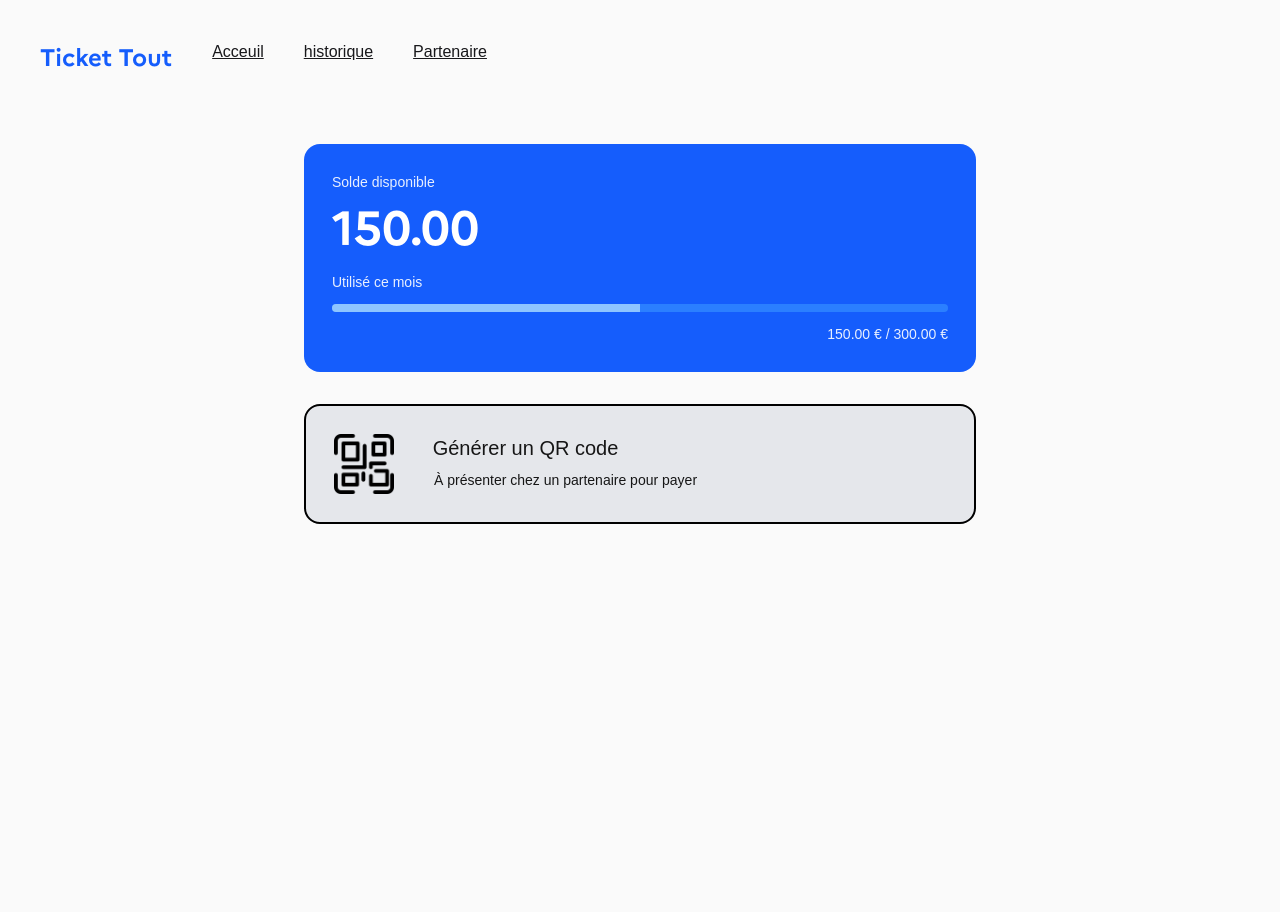
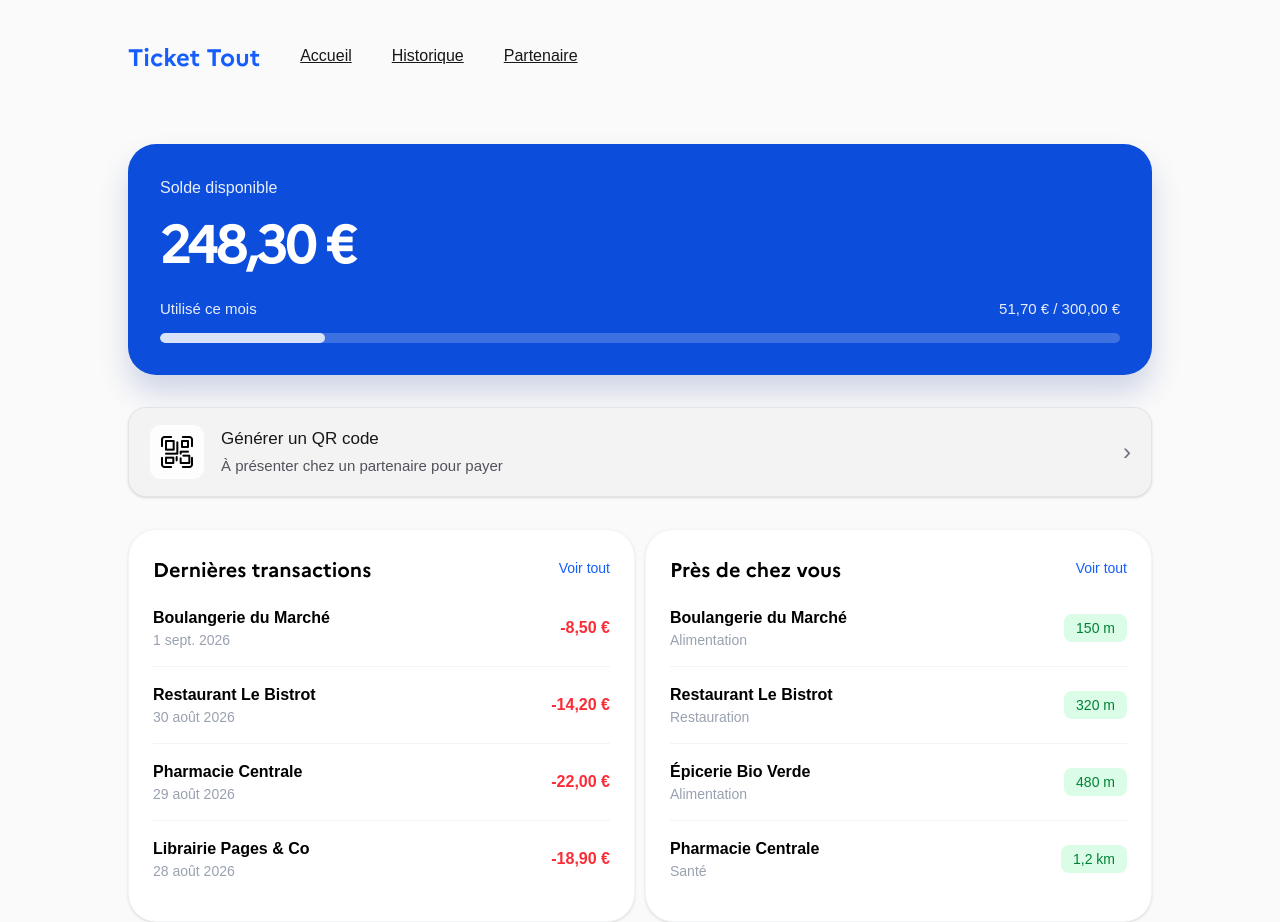
Before and after one commit to Surivor/Survivor, a Next.js app in the folder front/: page /main in a window 1280 px wide. Built offline with nearby package versions, Linux system fonts and the light colour scheme.

Commit message:
feat(front): add part of history and partner in the main page

```diff
--- a/front/src/app/main/page.tsx
+++ b/front/src/app/main/page.tsx
@@ -1,11 +1,19 @@
 import BalanceCard from "@/components/BalanceCard";
 import QrCodeCard from "@/components/QrCodeCard";
+import HistoryMain from "../../components/History_main";
+import Partener_main from "../../components/Partener_main";
 
 export default function mainPage() {
     return (
         <div className="flex min-h-screen flex-col items-center gap-8 bg-zinc-50 px-4 pt-8">
-            <BalanceCard/>
-            <QrCodeCard/>
+            <div className="w-full max-w-5xl flex flex-col items-center gap-8">
+                <BalanceCard/>
+                <QrCodeCard/>
+                <div className="flex items-start gap-2.5 w-full">
+                    <HistoryMain/>
+                    <Partener_main/>
+                </div>
+            </div>
         </div>
     );
 }
--- a/front/src/components/BalanceCard.tsx
+++ b/front/src/components/BalanceCard.tsx
@@ -1,30 +1,34 @@
 export default function BalanceCard() {
-  const used = 150;
-  const limit = 300.00;
-  const balance = limit - used;
+  const used = 51.7;
+  const limit = 300.0;
+  const balance = 248.3;
   const percentage = (used / limit) * 100;
 
+  const formatEuro = (value: number) =>
+    new Intl.NumberFormat("fr-FR", {
+      minimumFractionDigits: 2,
+      maximumFractionDigits: 2,
+    }).format(value) + " €";
+
   return (
-    <div className="w-full max-w-2xl rounded-2xl bg-blue-600 p-7 text-white">
-      <p className="text-sm opacity-90 mb-2">Solde disponible</p>
-      <h2 className="text-5xl font-bold mb-6">{balance.toFixed(2)}</h2>
+    <div className="w-full rounded-[28px] bg-[#0C4DDB] p-6 text-white shadow-[0_18px_30px_rgba(16,52,145,0.18)] sm:p-8">
+      <p className="mb-3 text-[16px] font-normal text-white/90">Solde disponible</p>
+      <h2 className="mb-8 text-[3.4rem] font-semibold leading-none tracking-[-0.06em]">
+        {formatEuro(balance).replace(" €", " €")}
+      </h2>
 
       <div className="space-y-3">
-        <p className="text-sm opacity-90">Utilisé ce mois</p>
-
-        {/* Progress bar */}
-        <div className="flex items-center gap-3">
-          <div className="flex-1 bg-blue-500 rounded-full h-2 overflow-hidden">
-            <div
-              className="bg-blue-300 h-full transition-all"
-              style={{ width: `${percentage}%` }}
-            ></div>
-          </div>
+        <div className="flex items-center justify-between gap-4">
+          <p className="text-[15px] text-white/90">Utilisé ce mois</p>
+          <p className="text-[15px] text-white/90">{formatEuro(used).replace(" €", " €")} / {formatEuro(limit).replace(" €", " €")}</p>
         </div>
 
-        <p className="text-sm text-right opacity-90">
-          {used.toFixed(2)} € / {limit.toFixed(2)} €
-        </p>
+        <div className="h-2.5 overflow-hidden rounded-full bg-white/20">
+          <div
+            className="h-full rounded-full bg-white/80 transition-all duration-300"
+            style={{ width: `${Math.min(percentage, 100)}%` }}
+          />
+        </div>
       </div>
     </div>
   );
--- a/front/src/components/Header.tsx
+++ b/front/src/components/Header.tsx
@@ -3,10 +3,10 @@ import Link from "next/link";
 export default function Header() {
     return (
         <header className="w-full bg-zinc-50 p-10">
-            <nav className="container mx-auto flex gap-10">
+            <nav className="max-w-5xl mx-auto flex items-center gap-10">
                 <h3 className="text-2xl font-bold text-blue-600">Ticket Tout</h3>
-                <Link href="/main" className="text-zinc-900 hover:text-zinc-700 underline zoom-125">Acceuil</Link>
-                <Link href="/history" className="text-zinc-900 hover:text-zinc-700 underline zoom-125">historique</Link>
+                <Link href="/main" className="text-zinc-900 hover:text-zinc-700 underline zoom-125">Accueil</Link>
+                <Link href="/history" className="text-zinc-900 hover:text-zinc-700 underline zoom-125">Historique</Link>
                 <Link href="/partner" className="text-zinc-900 hover:text-zinc-700 underline zoom-125">Partenaire</Link>
             </nav>
         </header>
--- /dev/null
+++ b/front/src/components/History_main.tsx
@@ -0,0 +1,33 @@
+import Link from 'next/link'
+
+const transactions = [
+    { name: "Boulangerie du Marché", date: "1 sept. 2026", amount: "-8,50 €" },
+    { name: "Restaurant Le Bistrot", date: "30 août 2026", amount: "-14,20 €" },
+    { name: "Pharmacie Centrale", date: "29 août 2026", amount: "-22,00 €" },
+    { name: "Librairie Pages & Co", date: "28 août 2026", amount: "-18,90 €" },
+]
+
+export default function HistoryMain() {
+    return (
+        <div className={"w-full rounded-[28px] bg-white border border-gray-100 shadow-sm p-6"}>
+            <div className="flex items-center justify-between mb-2">
+                <h2 className="text-black font-bold text-xl">Dernières transactions</h2>
+                <Link href="/history" className="text-blue-600 text-sm font-medium hover:underline">
+                    Voir tout
+                </Link>
+            </div>
+
+            <div className="divide-y divide-gray-100">
+                {transactions.map((t) => (
+                    <div key={t.name} className="flex items-center justify-between py-4">
+                        <div>
+                            <p className="text-black font-semibold">{t.name}</p>
+                            <p className="text-gray-400 text-sm">{t.date}</p>
+                        </div>
+                        <span className="text-red-500 font-semibold">{t.amount}</span>
+                    </div>
+                ))}
+            </div>
+        </div>
+    );
+}
--- /dev/null
+++ b/front/src/components/Partener_main.tsx
@@ -0,0 +1,35 @@
+import Link from 'next/link'
+
+const partners = [
+    { name: "Boulangerie du Marché", category: "Alimentation", distance: "150 m" },
+    { name: "Restaurant Le Bistrot", category: "Restauration", distance: "320 m" },
+    { name: "Épicerie Bio Verde", category: "Alimentation", distance: "480 m" },
+    { name: "Pharmacie Centrale", category: "Santé", distance: "1,2 km" },
+]
+
+export default function Partener_main() {
+    return (
+        <div className="w-full rounded-[28px] bg-white border border-gray-100 shadow-sm p-6">
+            <div className="flex items-center justify-between mb-2">
+                <h2 className="text-black font-bold text-xl">Près de chez vous</h2>
+                <Link href="/partner" className="text-blue-600 text-sm font-medium hover:underline">
+                    Voir tout
+                </Link>
+            </div>
+
+            <div className="divide-y divide-gray-100">
+                {partners.map((p) => (
+                    <div key={p.name} className="flex items-center justify-between py-4">
+                        <div>
+                            <p className="text-black font-semibold">{p.name}</p>
+                            <p className="text-gray-400 text-sm">{p.category}</p>
+                        </div>
+                        <span className="bg-green-100 text-green-700 text-sm font-medium px-3 py-1 rounded-lg">
+              {p.distance}
+            </span>
+                    </div>
+                ))}
+            </div>
+        </div>
+    );
+}
--- a/front/src/components/QrCodeCard.tsx
+++ b/front/src/components/QrCodeCard.tsx
@@ -1,14 +1,62 @@
+"use client";
+
+import { useState } from "react";
+
 export default function QrCodeCard() {
+  const [isOpen, setIsOpen] = useState(false);
 
   return (
-      <button className="w-full max-w-2xl rounded-2xl bg-gray-200 p-7 text-black border-b-black border-2 cursor-pointer">
-          <div className="flex items-left gap-10">
-              <img src="/qrcode.png" alt="QR Code" className="w-15 h-15" />
-              <div className="space-y-3">
-                  <p className="text-xl opacity-90 mb-2 -ml-20">Générer un QR code</p>
-                  <p className="text-sm opacity-90">À présenter chez un partenaire pour payer</p>
-              </div>
+    <>
+      <button
+        type="button"
+        onClick={() => setIsOpen(true)}
+        className="flex w-full cursor-pointer items-center justify-between rounded-[18px] border border-zinc-200 bg-[#f3f3f4] px-5 py-4 text-left text-black shadow-sm transition hover:bg-[#ebebee]"
+      >
+        <div className="flex items-center gap-4">
+          <div className="flex h-14 w-14 items-center justify-center rounded-xl bg-white/80 p-2 shadow-[inset_0_0_0_1px_rgba(24,24,27,0.04)]">
+            <img src="/qrcode.png" alt="QR Code" className="h-8 w-8 object-contain" />
           </div>
+
+          <div>
+            <p className="text-[17px] font-medium text-zinc-900">Générer un QR code</p>
+            <p className="mt-1 text-[15px] text-zinc-600">À présenter chez un partenaire pour payer</p>
+          </div>
+        </div>
+
+        <span className="text-2xl text-zinc-500">›</span>
       </button>
+
+      {isOpen && (
+        <div
+          className="fixed inset-0 z-50 flex items-center justify-center bg-black/45 p-4"
+          onClick={() => setIsOpen(false)}
+        >
+          <div
+            className="w-full max-w-sm rounded-[24px] bg-white p-6 shadow-2xl"
+            onClick={(event) => event.stopPropagation()}
+          >
+            <div className="mb-4 flex items-center justify-between">
+              <h3 className="text-xl font-semibold text-zinc-900">Votre QR code</h3>
+              <button
+                type="button"
+                onClick={() => setIsOpen(false)}
+                className="flex h-8 w-8 items-center justify-center rounded-full bg-zinc-100 text-lg text-zinc-600 transition hover:bg-zinc-200"
+                aria-label="Fermer la popup"
+              >
+                ×
+              </button>
+            </div>
+
+            <div className="rounded-[22px] border border-zinc-200 bg-[#f9f9fa] p-4">
+              <img src="/qrcode.png" alt="QR code de paiement" className="mx-auto h-56 w-56 object-contain" />
+            </div>
+
+            <p className="mt-4 text-center text-sm text-zinc-600">
+              Présentez ce code au partenaire pour finaliser le paiement.
+            </p>
+          </div>
+        </div>
+      )}
+    </>
   );
 }
```
Also changed, not shown: front/tsconfig.json (+3 -4 lines), 1 other file (tests, documents, lock files or other folders).
